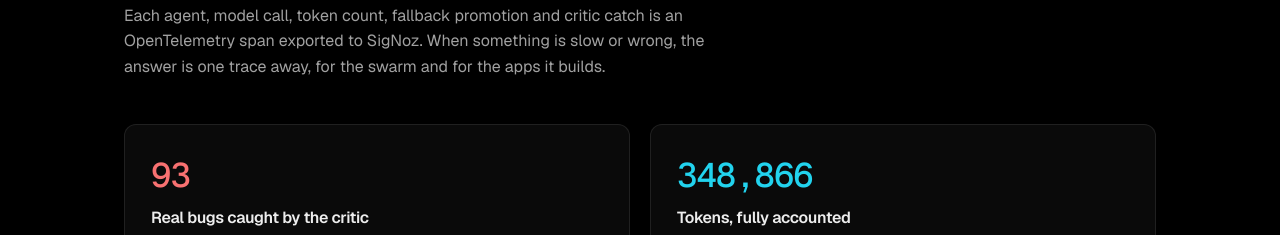
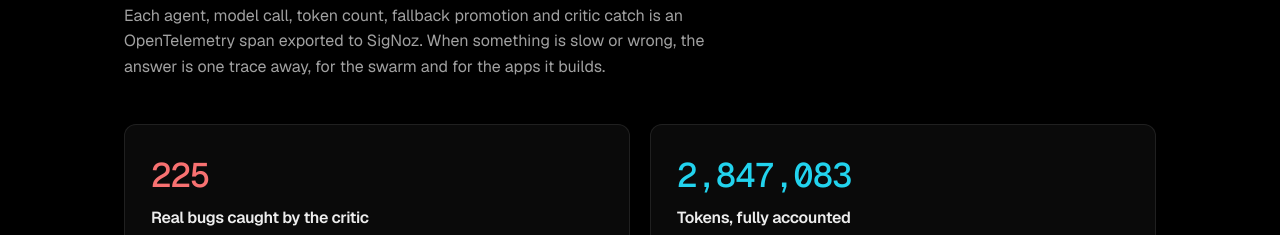
Before and after one commit to himanshu748/devswarm, a website: page ui/index.html in a window 1280 px wide. Shown: the part 2085-2320 px from the top of the page. Drawn offline with nearby package versions, Linux system fonts and the light colour scheme; no server answers.

Commit message:
Refresh landing fallback stats from live telemetry

```diff
--- a/ui/index.html
+++ b/ui/index.html
@@ -242,12 +242,12 @@
       <p class="lead">Each agent, model call, token count, fallback promotion and critic catch is an OpenTelemetry span exported to SigNoz. When something is slow or wrong, the answer is one trace away, for the swarm and for the apps it builds.</p>
       <div class="grid2">
         <div class="card">
-          <p class="num" style="color:var(--critic)" id="stat-catches">93</p>
+          <p class="num" style="color:var(--critic)" id="stat-catches">225</p>
           <h3>Real bugs caught by the critic</h3>
           <p>Contract drift, missing validation, an XSS gap in an escape function. Every catch routed back to the owning agent and fixed before anything reached a user.</p>
         </div>
         <div class="card">
-          <p class="num" style="color:var(--frontend)" id="stat-tokens">348,866</p>
+          <p class="num" style="color:var(--frontend)" id="stat-tokens">2,847,083</p>
           <h3>Tokens, fully accounted</h3>
           <p>Per-role, per-model token and latency breakdown for every generation. The cost story is a live dashboard, not a marketing claim.</p>
         </div>
```
